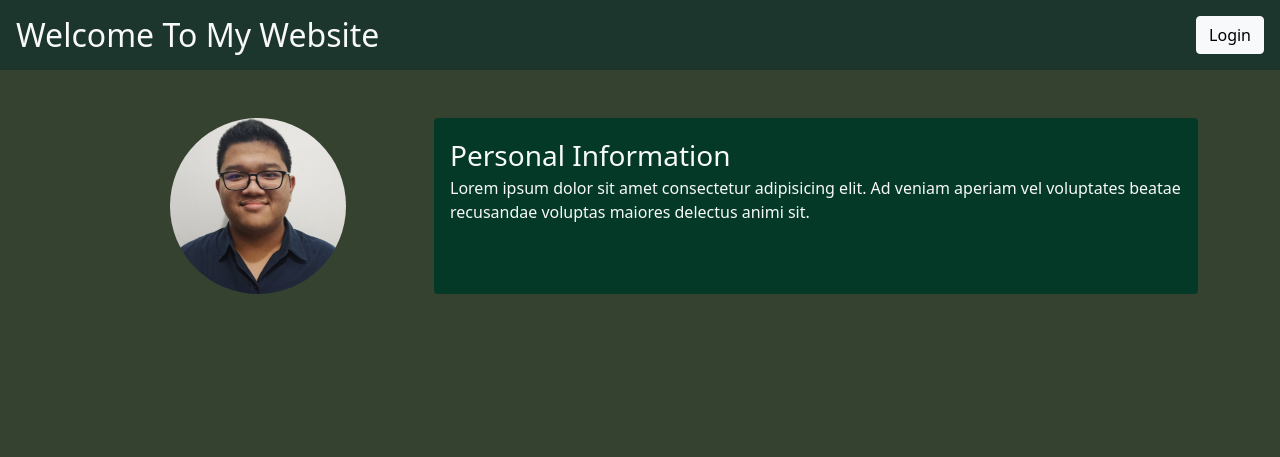
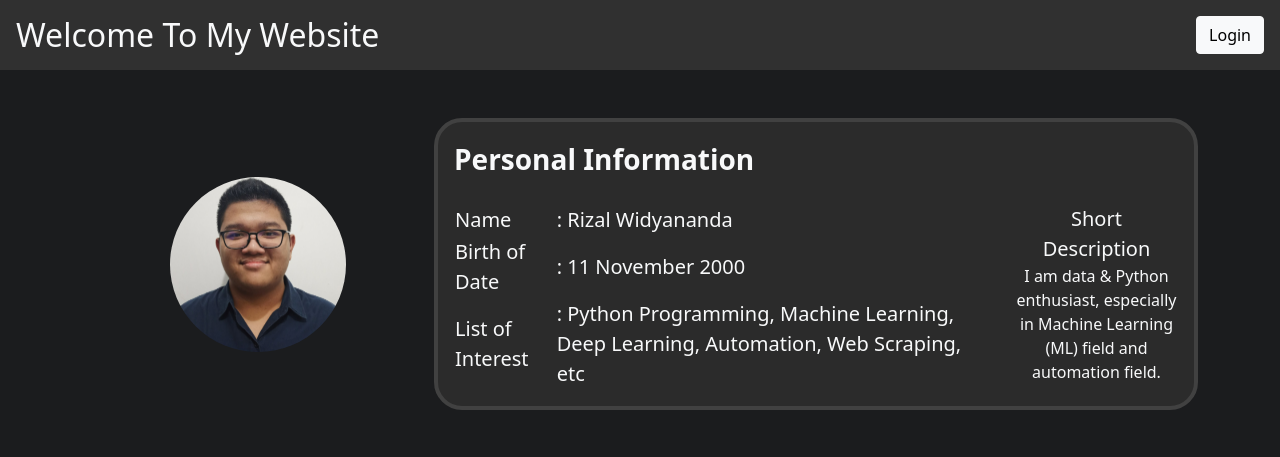
Before and after one commit to rizalw/webPortoFlaskCRUD, a Flask app: page / in a window 1280 px wide. Shown: the top 457 px of the page. Run offline with Flask 2, Linux system fonts and the light colour scheme.

Commit message:
Personal information done

```diff
--- a/templates/index.html
+++ b/templates/index.html
@@ -10,19 +10,42 @@
         integrity="sha384-EVSTQN3/azprG1Anm3QDgpJLIm9Nao0Yz1ztcQTwFspd3yD65VohhpuuCOmLASjC" crossorigin="anonymous">
 </head>
 
-<body style="background-color: #354230;">
-    <header class="d-flex justify-content-between p-3" style="background-color: #1c352d;">
+<body style="background-color: #1b1c1e;">
+    <header class="d-flex justify-content-between p-3" style="background-color: #303030;">
         <p class="display-6 fs-2 mb-0 text-light">Welcome To My Website</p>
         <a href="#" class="btn btn-light">Login</a>
     </header>
     <div class="container text-light">
-        <div class="profile d-flex justify-content-evenly py-5">
-            <div class="image">
-                <img src="{{url_for('static', filename='img/foto diri.png') }}" alt="" class="w-50 rounded-circle mx-auto d-block">
+        <div class="profile d-flex justify-content-evenly align-items-center py-5">
+            <div>
+                <img src="{{url_for('static', filename='img/foto diri.png') }}" alt=""
+                    class="w-50 rounded-circle mx-auto d-block">
             </div>
-            <div class="profile w-50 flex-grow-1 p-3 rounded-2" style="background-color: #043927;">
-                <div class="fs-3">Personal Information</div>
-                Lorem ipsum dolor sit amet consectetur adipisicing elit. Ad veniam aperiam vel voluptates beatae recusandae voluptas maiores delectus animi sit.
+            <div class="profile w-50 flex-grow-1 p-3"
+                style="background-color: #2b2b2b; border-radius: 28px; border: 4px solid #414141;">
+                <div class="fs-3 fw-bolder">Personal Information</div><br>
+                <div class="row">
+                    <div class="col-9">
+                        <table>
+                            <tr>
+                                <td class="fs-5">Name</td>
+                                <td class="fs-5">: Rizal Widyananda</td>
+                            </tr>
+                            <tr>
+                                <td class="fs-5">Birth of Date</td>
+                                <td class="fs-5">: 11 November 2000</td>
+                            </tr>
+                            <tr>
+                                <td class="fs-5">List of Interest</td>
+                                <td class="fs-5">: Python Programming, Machine Learning, Deep Learning, Automation, Web Scraping, etc</td>
+                            </tr>
+                        </table>
+                    </div>
+                    <div class="col-3">
+                        <div class="fs-5 text-center">Short Description</div>
+                        <div class="fs-6 text-center">I am data & Python enthusiast, especially in Machine Learning (ML) field and automation field.</div>
+                    </div>
+                </div>
             </div>
         </div>
     </div>
```
